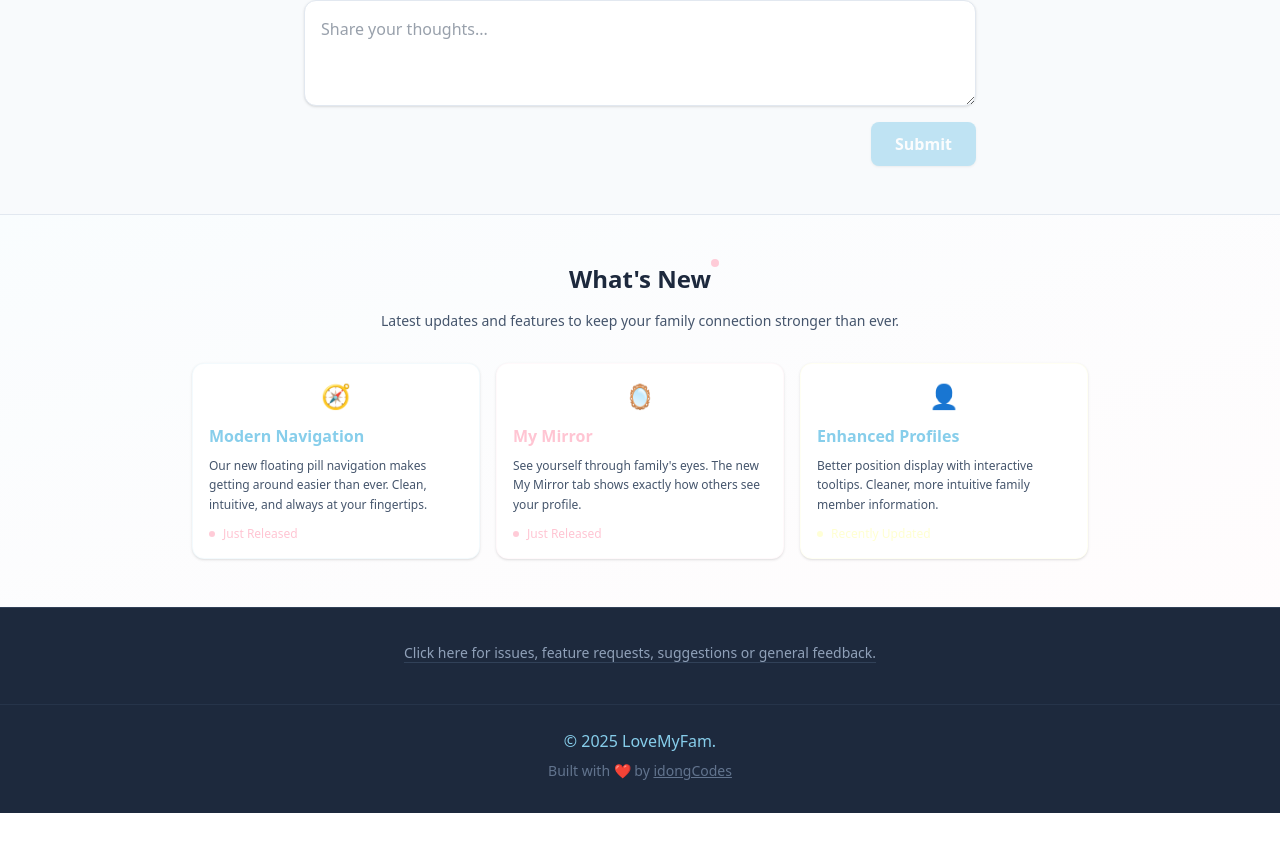
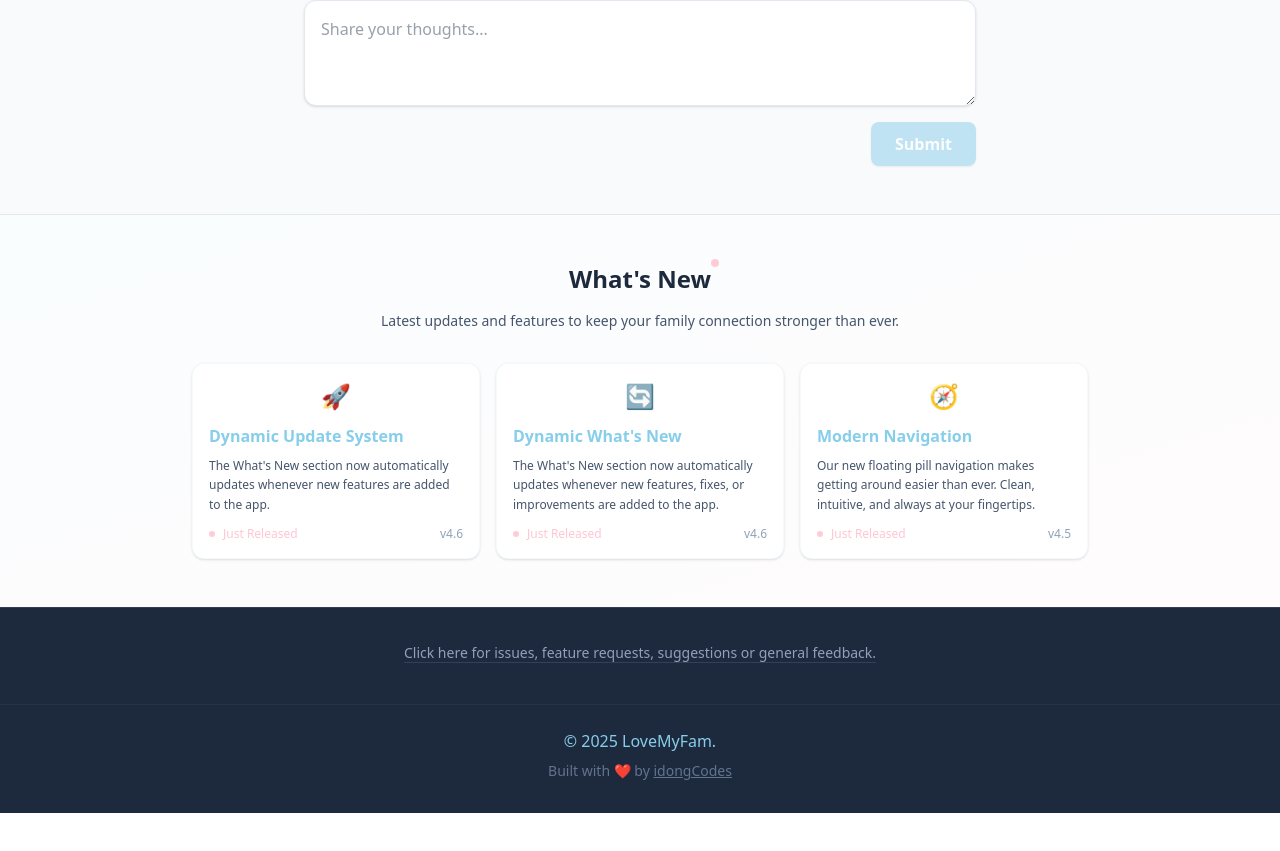
Before and after one commit to idongCodes/love-my-fam, a Next.js app: page / in a window 1280 px wide. Shown: the part 1781-2632 px from the top of the page. Built offline with nearby package versions, Linux system fonts and the light colour scheme; no server answers; the database is empty.

Commit message:
Make Whats New Component Dynamic

```diff
--- a/src/components/WhatsNewSection.tsx
+++ b/src/components/WhatsNewSection.tsx
@@ -1,6 +1,47 @@
 'use client'
 
+import { getRecentUpdates } from '@/lib/whatsNew'
+import { updateTemplates } from '@/lib/updateLogger'
+
+// Demonstrate logging a new update
+updateTemplates.newFeature(
+  'Dynamic Update System',
+  'The What\'s New section now automatically updates whenever new features are added to the app.',
+  'v4.6'
+)
+
 export default function WhatsNewSection() {
+  const recentUpdates = getRecentUpdates(3)
+
+  const getStatusBadge = (status: string) => {
+    switch (status) {
+      case 'just-released':
+        return {
+          text: 'Just Released',
+          color: 'text-brand-pink',
+          bgColor: 'bg-brand-pink'
+        }
+      case 'recently-updated':
+        return {
+          text: 'Recently Updated',
+          color: 'text-brand-yellow/80',
+          bgColor: 'bg-brand-yellow/80'
+        }
+      case 'coming-soon':
+        return {
+          text: 'Coming Soon',
+          color: 'text-brand-sky',
+          bgColor: 'bg-brand-sky'
+        }
+      default:
+        return {
+          text: 'New',
+          color: 'text-brand-pink',
+          bgColor: 'bg-brand-pink'
+        }
+    }
+  }
+
   return (
     <section className="py-12 px-6 bg-gradient-to-br from-brand-sky/5 to-brand-pink/5 border-t border-slate-200">
       <div className="max-w-4xl mx-auto">
@@ -16,52 +57,35 @@ export default function WhatsNewSection() {
           </p>
         </div>
 
+        {recentUpdates.length > 0 ? (
           <div className="grid md:grid-cols-3 gap-4">
-          {/* Feature 1: Modern Navigation */}
-          <div className="bg-white p-4 rounded-xl shadow-sm hover:shadow-md transition-all hover:scale-105 border border-brand-sky/10">
+            {recentUpdates.map((update) => {
+              const statusBadge = getStatusBadge(update.status)
+              return (
+                <div key={update.id} className="bg-white p-4 rounded-xl shadow-sm hover:shadow-md transition-all hover:scale-105 border border-brand-sky/10">
                   <div className="text-2xl mb-3 text-center">
-              <span>🧭</span>
+                    <span>{update.icon}</span>
                   </div>
-            <h3 className="font-bold text-base mb-2 text-brand-sky">Modern Navigation</h3>
+                  <h3 className="font-bold text-base mb-2 text-brand-sky">{update.title}</h3>
                   <p className="text-slate-600 text-xs leading-relaxed">
-              Our new floating pill navigation makes getting around easier than ever. Clean, intuitive, and always at your fingertips.
+                    {update.description}
                   </p>
-            <div className="mt-3 flex items-center gap-2 text-xs text-brand-pink font-medium">
-              <span className="w-1.5 h-1.5 bg-brand-pink rounded-full animate-pulse"></span>
-              Just Released
+                  <div className="mt-3 flex items-center gap-2 text-xs font-medium">
+                    <span className={`w-1.5 h-1.5 ${statusBadge.bgColor} rounded-full animate-pulse`}></span>
+                    <span className={statusBadge.color}>{statusBadge.text}</span>
+                    {update.version && (
+                      <span className="text-slate-400 ml-auto">{update.version}</span>
+                    )}
                   </div>
                 </div>
-
-          {/* Feature 2: My Mirror */}
-          <div className="bg-white p-4 rounded-xl shadow-sm hover:shadow-md transition-all hover:scale-105 border border-brand-pink/10">
-            <div className="text-2xl mb-3 text-center">
-              <span>🪞</span>
+              )
+            })}
           </div>
-            <h3 className="font-bold text-base mb-2 text-brand-pink">My Mirror</h3>
-            <p className="text-slate-600 text-xs leading-relaxed">
-              See yourself through family&apos;s eyes. The new My Mirror tab shows exactly how others see your profile.
-            </p>
-            <div className="mt-3 flex items-center gap-2 text-xs text-brand-pink font-medium">
-              <span className="w-1.5 h-1.5 bg-brand-pink rounded-full animate-pulse"></span>
-              Just Released
+        ) : (
+          <div className="text-center py-8">
+            <p className="text-slate-500">No recent updates to show.</p>
           </div>
-          </div>
-
-          {/* Feature 3: Enhanced Profiles */}
-          <div className="bg-white p-4 rounded-xl shadow-sm hover:shadow-md transition-all hover:scale-105 border border-brand-yellow/20">
-            <div className="text-2xl mb-3 text-center">
-              <span>👤</span>
-            </div>
-            <h3 className="font-bold text-base mb-2 text-brand-sky">Enhanced Profiles</h3>
-            <p className="text-slate-600 text-xs leading-relaxed">
-              Better position display with interactive tooltips. Cleaner, more intuitive family member information.
-            </p>
-            <div className="mt-3 flex items-center gap-2 text-xs text-brand-yellow/80 font-medium">
-              <span className="w-1.5 h-1.5 bg-brand-yellow/80 rounded-full animate-pulse"></span>
-              Recently Updated
-            </div>
-          </div>
-        </div>
+        )}
       </div>
     </section>
   )
--- /dev/null
+++ b/src/lib/updateLogger.ts
@@ -0,0 +1,69 @@
+import { addUpdate, UpdateItem } from './whatsNew'
+
+/**
+ * Utility function to log new updates during development
+ * Call this whenever you implement a new feature, fix, or update
+ */
+export function logNewUpdate(
+  title: string,
+  description: string,
+  icon: string = '✨',
+  category: 'feature' | 'fix' | 'update' = 'feature',
+  status: 'just-released' | 'recently-updated' | 'coming-soon' = 'just-released',
+  version?: string
+) {
+  const update = addUpdate({
+    title,
+    description,
+    icon,
+    category,
+    status,
+    date: new Date(),
+    version
+  })
+
+  console.log(`✨ New update logged: ${title}`, update)
+  return update
+}
+
+/**
+ * Pre-configured update templates for common scenarios
+ */
+export const updateTemplates = {
+  newFeature: (title: string, description: string, version?: string) =>
+    logNewUpdate(title, description, '🚀', 'feature', 'just-released', version),
+
+  bugFix: (title: string, description: string, version?: string) =>
+    logNewUpdate(title, description, '🔧', 'fix', 'just-released', version),
+
+  improvement: (title: string, description: string, version?: string) =>
+    logNewUpdate(title, description, '⚡', 'update', 'recently-updated', version),
+
+  comingSoon: (title: string, description: string) =>
+    logNewUpdate(title, description, '🔮', 'feature', 'coming-soon')
+}
+
+/**
+ * Example usage:
+ *
+ * // When implementing a new feature:
+ * updateTemplates.newFeature(
+ *   'Dark Mode Support',
+ *   'Users can now switch between light and dark themes for better viewing comfort.',
+ *   'v4.6'
+ * )
+ *
+ * // When fixing a bug:
+ * updateTemplates.bugFix(
+ *   'Fixed Login Issue',
+ *   'Resolved authentication timeout problems on mobile devices.',
+ *   'v4.6'
+ * )
+ *
+ * // When improving existing functionality:
+ * updateTemplates.improvement(
+ *   'Faster Image Loading',
+ *   'Optimized image compression for 50% faster loading times.',
+ *   'v4.6'
+ * )
+ */
--- /dev/null
+++ b/src/lib/whatsNew.ts
@@ -0,0 +1,81 @@
+export interface UpdateItem {
+  id: string
+  title: string
+  description: string
+  icon: string
+  category: 'feature' | 'fix' | 'update'
+  status: 'just-released' | 'recently-updated' | 'coming-soon'
+  date: Date
+  version?: string
+}
+
+export const whatsNewData: UpdateItem[] = [
+  {
+    id: 'whats-new-dynamic',
+    title: 'Dynamic What\'s New',
+    description: 'The What\'s New section now automatically updates whenever new features, fixes, or improvements are added to the app.',
+    icon: '🔄',
+    category: 'feature',
+    status: 'just-released',
+    date: new Date('2025-01-18'),
+    version: 'v4.6'
+  },
+  {
+    id: 'modern-navigation',
+    title: 'Modern Navigation',
+    description: 'Our new floating pill navigation makes getting around easier than ever. Clean, intuitive, and always at your fingertips.',
+    icon: '🧭',
+    category: 'feature',
+    status: 'just-released',
+    date: new Date('2025-01-18'),
+    version: 'v4.5'
+  },
+  {
+    id: 'my-mirror',
+    title: 'My Mirror',
+    description: 'See yourself through family\'s eyes. The new My Mirror tab shows exactly how others see your profile.',
+    icon: '🪞',
+    category: 'feature',
+    status: 'just-released',
+    date: new Date('2025-01-18'),
+    version: 'v4.5'
+  },
+  {
+    id: 'enhanced-profiles',
+    title: 'Enhanced Profiles',
+    description: 'Better position display with interactive tooltips. Cleaner, more intuitive family member information.',
+    icon: '👤',
+    category: 'update',
+    status: 'recently-updated',
+    date: new Date('2025-01-18'),
+    version: 'v4.5'
+  }
+]
+
+// Helper functions for managing updates
+export function addUpdate(update: Omit<UpdateItem, 'id'>): UpdateItem {
+  const newUpdate: UpdateItem = {
+    ...update,
+    id: update.title.toLowerCase().replace(/\s+/g, '-')
+  }
+  whatsNewData.unshift(newUpdate)
+  return newUpdate
+}
+
+export function getRecentUpdates(limit: number = 3): UpdateItem[] {
+  return whatsNewData
+    .sort((a, b) => b.date.getTime() - a.date.getTime())
+    .slice(0, limit)
+}
+
+export function getUpdatesByCategory(category: UpdateItem['category']): UpdateItem[] {
+  return whatsNewData
+    .filter(update => update.category === category)
+    .sort((a, b) => b.date.getTime() - a.date.getTime())
+}
+
+export function getUpdatesByStatus(status: UpdateItem['status']): UpdateItem[] {
+  return whatsNewData
+    .filter(update => update.status === status)
+    .sort((a, b) => b.date.getTime() - a.date.getTime())
+}
```
Lines whose indentation alone changed are shown as unchanged.
